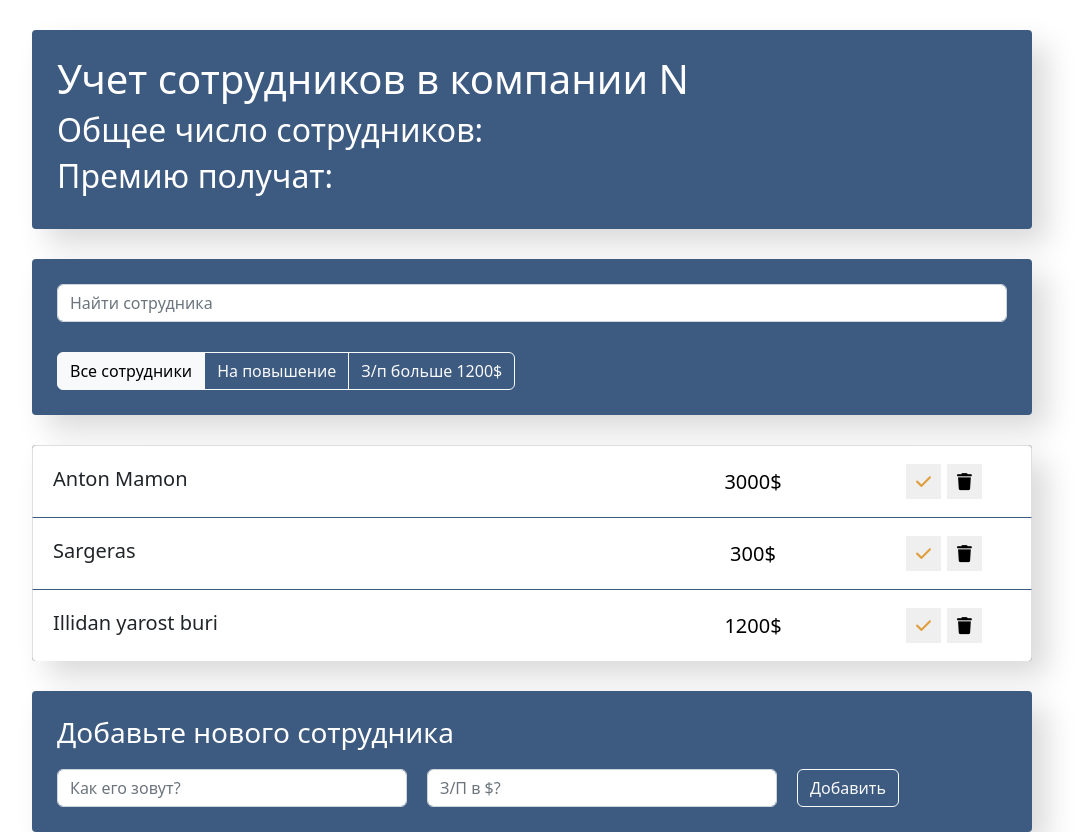
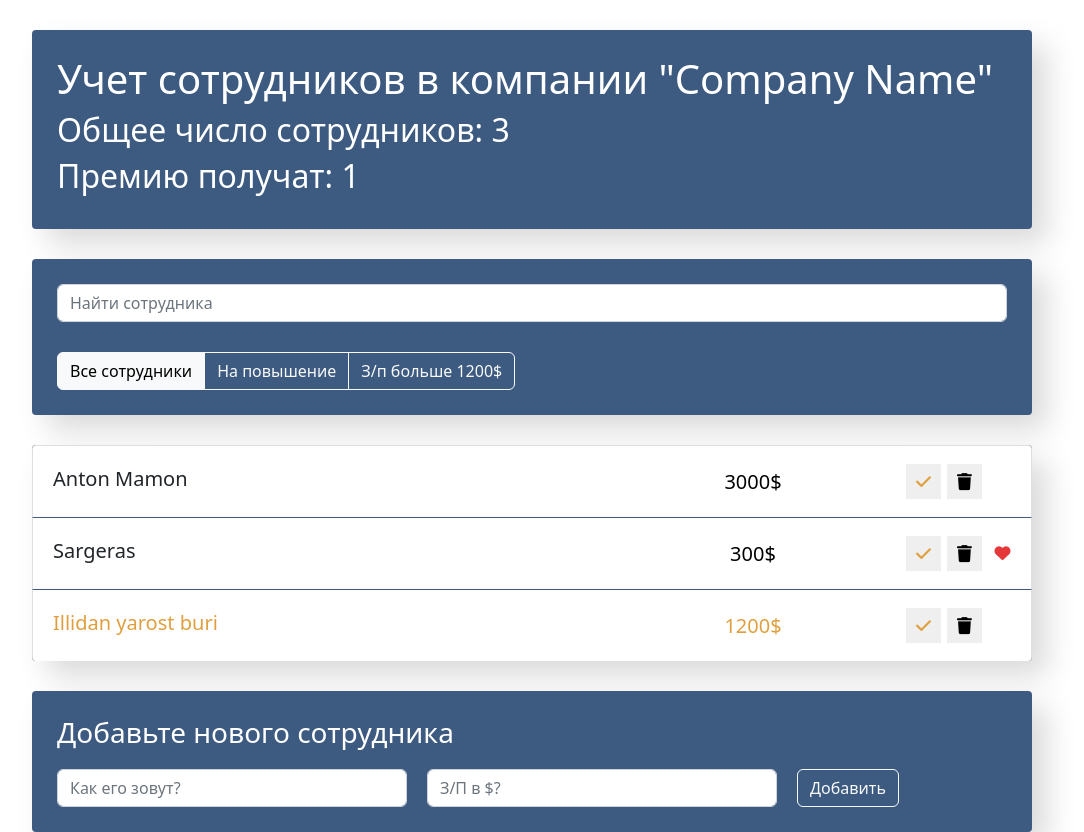
Before and after one commit to Zeulze/employee_accounting, a React (Vite) app: page / in a window 1280 px wide. Shown: the whole page, without its empty margins (108-1192 px from the left). Built offline with nearby package versions, Linux system fonts and the light colour scheme.

Commit message:
Added items counting and so on

```diff
--- a/src/components/app-info/app-info.jsx
+++ b/src/components/app-info/app-info.jsx
@@ -1,11 +1,11 @@
 import "./app-info.css";
 
-const AppInfo = () => {
+const AppInfo = ({ numberPeople, checkIncrease }) => {
   return (
     <div className={"app-info"}>
-      <h1>Учет сотрудников в компании N</h1>
-      <h2>Общее число сотрудников: </h2>
-      <h2>Премию получат: </h2>
+      <h1>Учет сотрудников в компании "Company Name"</h1>
+      <h2>Общее число сотрудников: {numberPeople}</h2>
+      <h2>Премию получат: {checkIncrease}</h2>
     </div>
   );
 };
--- a/src/components/app/app.jsx
+++ b/src/components/app/app.jsx
@@ -10,9 +10,15 @@ import "../panel-search/panel-search.css";
 const App = () => {
   const [maxId, setMaxId] = useState(3);
   const [data, setData] = useState([
-    { name: "Anton Mamon", salary: 3000, id: 1 },
-    { name: "Sargeras", salary: 300, id: 2 },
-    { name: "Illidan yarost buri", salary: 1200, id: 3 },
+    { name: "Anton Mamon", salary: 3000, rise: false, increase: false, id: 1 },
+    { name: "Sargeras", salary: 300, rise: true, increase: false, id: 2 },
+    {
+      name: "Illidan yarost buri",
+      salary: 1200,
+      rise: false,
+      increase: true,
+      id: 3,
+    },
   ]);
 
   const onDelete = (id) => {
@@ -21,19 +27,40 @@ const App = () => {
 
   const onUpdate = (name, salary) => {
     setData((data) => {
-      return [...data, { name: name, salary: salary, id: maxId + 1 }];
+      return [
+        ...data,
+        {
+          name: name,
+          salary: salary,
+          increase: false,
+          rise: false,
+          id: maxId + 1,
+        },
+      ];
     });
     setMaxId((maxId) => maxId + 1);
   };
 
+  const onToggle = (id, param) => {
+    setData((data) =>
+      data.map((item) => {
+        if (item.id === id) return { ...item, [param]: !item[param] };
+        return item;
+      })
+    );
+  };
+
   return (
     <div className={"app"}>
-      <AppInfo />
+      <AppInfo
+        numberPeople={data.length}
+        checkIncrease={data.filter((item) => item.increase).length}
+      />
       <div className="panel-search">
         <PanelSearch />
         <AppFilter />
       </div>
-      <EmployeeList data={data} onDelete={onDelete} />
+      <EmployeeList data={data} onDelete={onDelete} onToggle={onToggle} />
       <EmployeeAddForm onUpdate={onUpdate} />
     </div>
   );
--- a/src/components/employee-add-form/employee-add-form.jsx
+++ b/src/components/employee-add-form/employee-add-form.jsx
@@ -13,8 +13,13 @@ const EmployeeAddForm = ({ onUpdate }) => {
 
   const handleSubmit = (e) => {
     e.preventDefault();
-    onUpdate(employee.name, employee.salary);
-    setEmployee((employee) => ({ name: "", salary: "" }));
+    if (employee.name.length > 2 && !!employee.salary) {
+      onUpdate(employee.name, employee.salary);
+      setEmployee(() => ({ name: "", salary: "" }));
+    } else {
+      //Затычка вместо валидации
+      alert("Неверно введены имя или зарплата");
+    }
   };
 
   return (
--- a/src/components/employee-list-item/employee-list-item.jsx
+++ b/src/components/employee-list-item/employee-list-item.jsx
@@ -1,28 +1,32 @@
 import { useState } from "react";
 import "./empolyee-list-item.css";
 
-const EmployeeListItem = ({ name, salary, onDelete }) => {
-  const [increase, setIncrease] = useState(false);
-  const [like, setLike] = useState("");
-  const listClass = "list-group-item justify-content-between d-flex";
+const EmployeeListItem = ({
+  name,
+  salary,
+  onDelete,
+  onToggle,
+  increase,
+  rise,
+}) => {
+  let listClass = "list-group-item justify-content-between d-flex";
   const additionClasses = [" increase ", " like "];
 
-  const handleIncrease = () => {
-    setIncrease((increase) => !increase);
-  };
-  const handleLike = () => {
-    setLike((like) => {
-      return !!like ? "" : additionClasses[1];
-    });
-  };
+  if (increase) {
+    listClass += additionClasses[0];
+  }
+
+  if (rise) {
+    listClass += additionClasses[1];
+  }
 
   return (
-    <li
-      className={
-        increase ? listClass + additionClasses[0] + like : listClass + like
-      }
-    >
-      <span onClick={handleLike} className="list-group-item-label">
+    <li className={listClass}>
+      <span
+        data-toggle={"increase"}
+        onClick={onToggle}
+        className="list-group-item-label"
+      >
         {name}
       </span>
       <input
@@ -34,12 +38,13 @@ const EmployeeListItem = ({ name, salary, onDelete }) => {
         <button
           type={"button"}
           className={"btn-cookie btn-sm"}
-          onClick={handleIncrease}
+          data-toggle={"rise"}
+          onClick={onToggle}
         >
           <i className="fas fa-check"></i>
         </button>
         <button
-          onClick={(id) => onDelete(id)}
+          onClick={onDelete}
           type={"button"}
           className={"btn-trash btn-sm"}
         >
--- a/src/components/employee-list/employee-list.jsx
+++ b/src/components/employee-list/employee-list.jsx
@@ -1,7 +1,7 @@
 import EmployeeListItem from "../employee-list-item/employee-list-item.jsx";
 import "./employee-list.css";
 
-const EmployeeList = ({ data, onDelete }) => {
+const EmployeeList = ({ data, onDelete, onToggle }) => {
   const listItems = data.map((employee) => {
     const { id, ...employeeProps } = employee;
 
@@ -10,6 +10,9 @@ const EmployeeList = ({ data, onDelete }) => {
         key={id}
         {...employeeProps}
         onDelete={() => onDelete(id)}
+        onToggle={(e) =>
+          onToggle(id, e.currentTarget.getAttribute("data-toggle"))
+        }
       />
     );
   });
```
